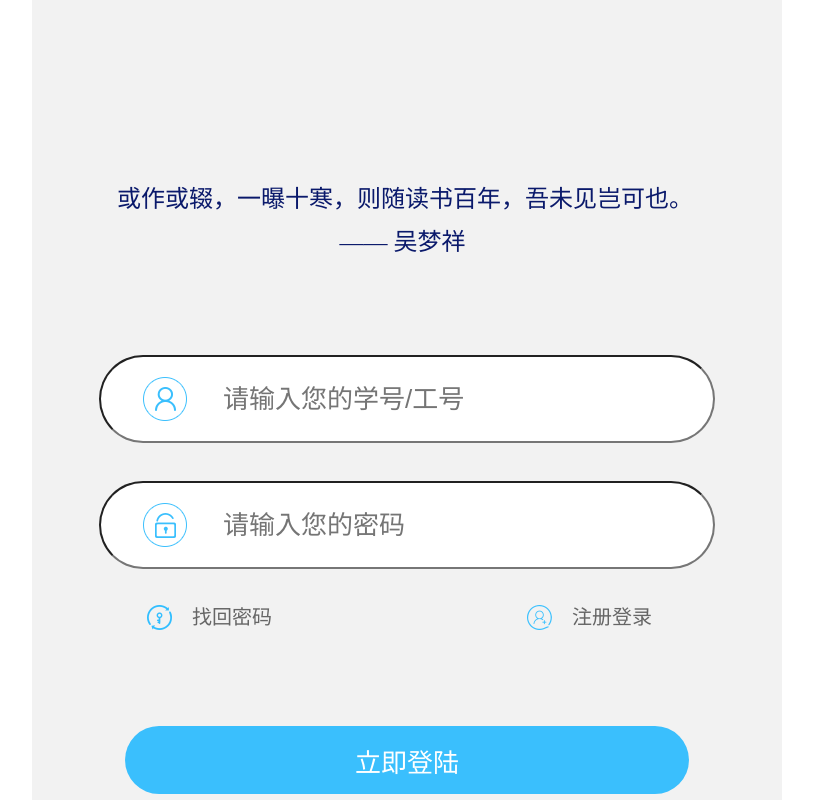
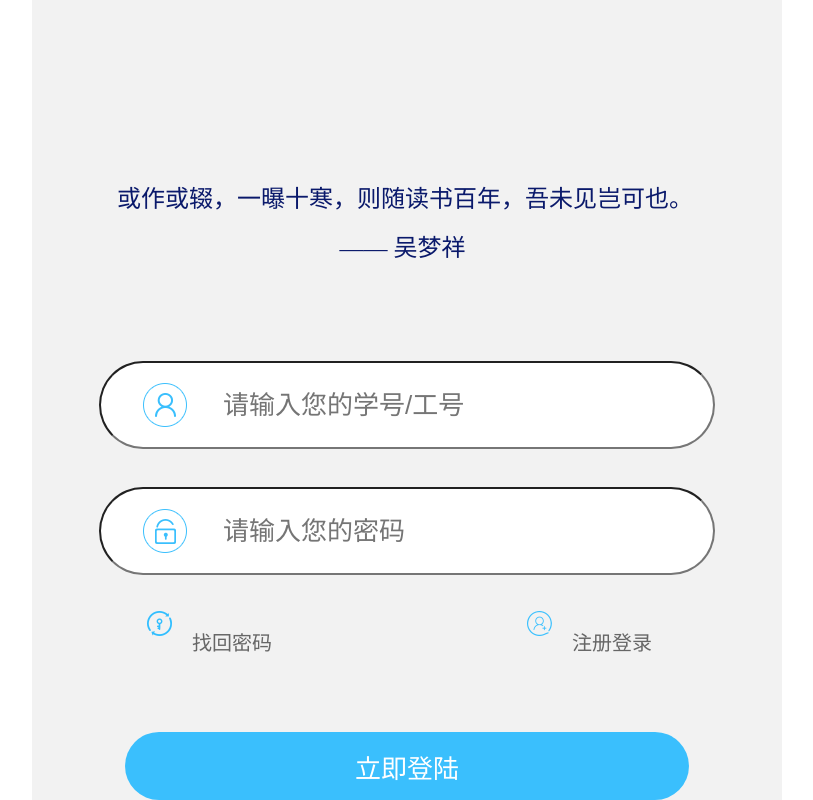
Before and after one commit to gss1017/gss1017.github.io, a plain HTML site: page 登录集/app1/app1.html in a window 1280 px wide. Shown: the part 534-1334 px from the top of the page, without its empty margins (233-1046 px from the left). Drawn offline with Linux system fonts and the light colour scheme.

Commit message:
app1 修改

```diff
--- a/登录集/app1/app1.html
+++ b/登录集/app1/app1.html
@@ -14,8 +14,8 @@
 
 <form action="a.php" method="get" id="myform"></form>
 <ul class="bottom">
-    <li class="bottom-font">或作或辍，一曝十寒，则随读书百年，吾未见岂可也。</li>
-    <li class="bottom-font1">—— 吴梦祥</li>
+    <li class="bottom-font"><p>或作或辍，一曝十寒，则随读书百年，吾未见岂可也。</p></li>
+    <li class="bottom-font1"><p>—— 吴梦祥</p></li>
 
     <li class="bottom-content">
         <input type="text" name="xuehao" placeholder="请输入您的学号/工号" id="bottom-input" form="myform">
@@ -29,11 +29,11 @@
     <li class="bottom-a">
         <a href="#" class="zhaohui">
             <img src="image/zh.png" alt="">
-            <div>找回密码</div>
+            <div><p>找回密码</p></div>
         </a>
         <a href="#" class="zhuce">
             <img src="image/zc.png" alt="">
-            <div>注册登录</div>
+            <div><p>注册登录</p></div>
         </a>
     </li>
 
--- a/登录集/app1/css/app1.css
+++ b/登录集/app1/css/app1.css
@@ -52,6 +52,7 @@ img{
 .top-img{
     width:1.75rem;height:1.07rem;
     background:url(../image/denglu.png);
+    background-size:1.75rem 1.07rem;
     margin:0 auto;
     margin-top:1.06rem;
 }
```
